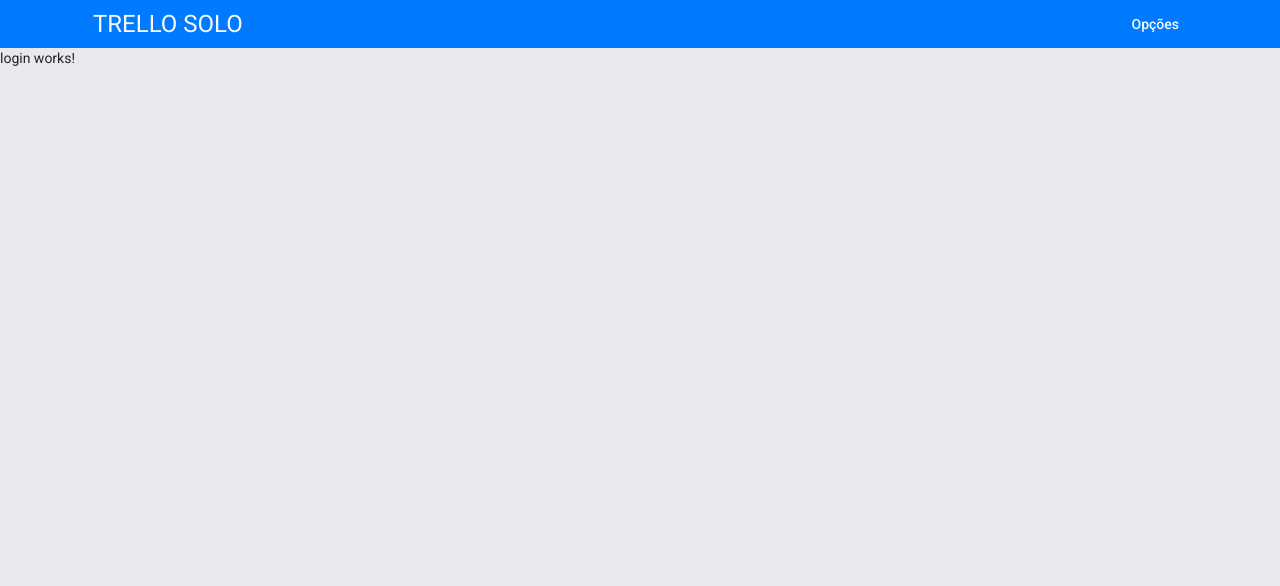
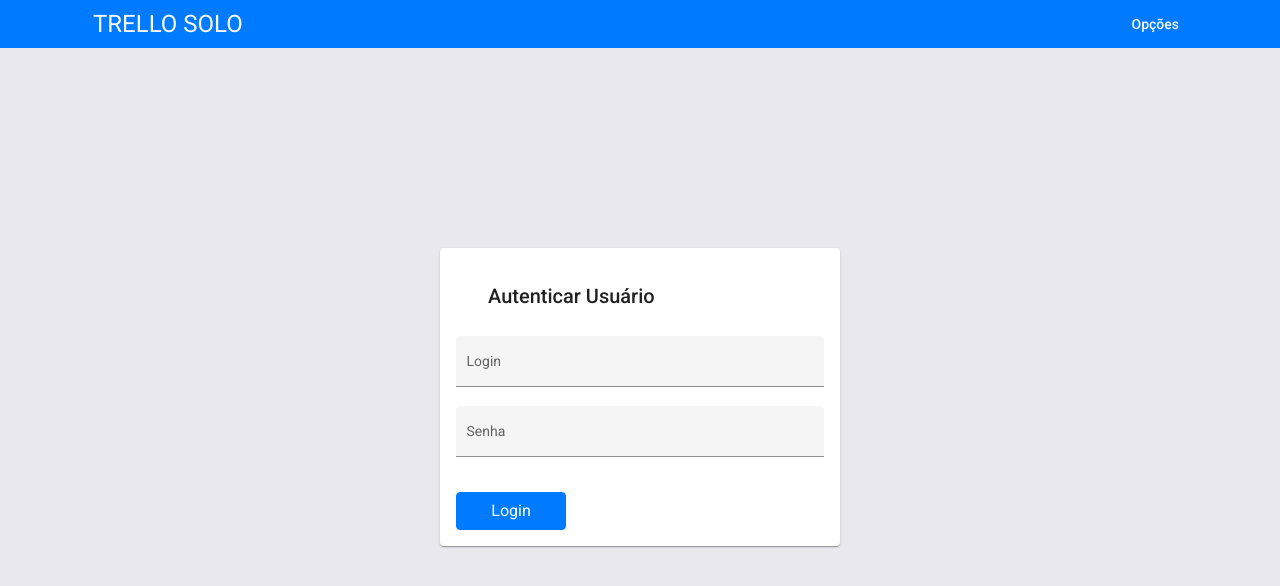
Before and after one commit to EmanuelNobrega/Trello-Solo, an Angular app in the folder frontend/: page /login in a window 1280 px wide. Shown: the top 586 px of the page. Built offline with nearby package versions, Linux system fonts and the light colour scheme.

Commit message:
login estatico ok

```diff
--- a/frontend/src/app/components/login/login.component.html
+++ b/frontend/src/app/components/login/login.component.html
@@ -1 +1,19 @@
-<p>login works!</p>
+<div class="logincont">
+    <mat-card class="mat-card-login" fxFlex="20%">
+      <mat-card-header>
+        <h2 class="loginheader">Autenticar Usuário</h2>
+      </mat-card-header>
+
+      <mat-form-field class="example-full-width" appearance="fill">
+        <mat-label>Login</mat-label>
+        <input matInput type="text">
+      </mat-form-field>
+
+      <mat-form-field class="example-full-width mb-3" appearance="fill">
+        <mat-label>Senha</mat-label>
+        <input matInput type="password" placeholder="********">
+      </mat-form-field>
+
+      <button type="button" class="btn btn-primary insertbtn" style="width: 110px;">Login</button>
+    </mat-card>
+</div>
--- a/frontend/src/app/components/login/login.component.scss
+++ b/frontend/src/app/components/login/login.component.scss
@@ -0,0 +1,20 @@
+.logincont {
+    display: flex;
+
+    .loginheader{
+        margin: 1rem 1rem 1.5rem 0;
+    }
+}
+
+.mat-card-login {
+    margin: 200px auto;
+    width: 400px;
+}
+.mat-card {
+    display: flex;
+    flex-direction: column;
+
+    .mat-card-header .mat-card-title {
+        font-size: 14px;
+    }
+}
--- a/frontend/src/app/components/signup/signup.component.html
+++ b/frontend/src/app/components/signup/signup.component.html
@@ -1,29 +1,3 @@
-<!-- <div class="container">
-  <div class="card form-signup-card">
-    <form>
-      <h2 class="mb-5">Cadastrar Usuário</h2>
-      <div class="mb-3">
-        <label for="nomeinput" class="form-label">Nome</label>
-        <input [(ngModel)]="user.nome" type="text" class="form-control" id="nomeinput" name="nome"/>
-      </div>
-      <div class="mb-3">
-        <label for="logininput" class="form-label">Login</label>
-        <input [(ngModel)]="user.login" type="text" class="form-control" id="logininput" name="login"/>
-      </div>
-      <div class="mb-3">
-        <label for="emailinput" class="form-label">Email address</label>
-        <input [(ngModel)]="user.email" type="email" class="form-control" id="emailinput" name="email"/>
-      </div>
-      <div class="mb-5">
-        <label for="senhainput" class="form-label">Password</label>
-        <input [(ngModel)]="user.senha" type="password" class="form-control" id="senhainput" name="senha"/>
-      </div>
-      <button type="submit" class="btn btn-primary" (click)="insertUser()">Cadastrar</button>
-    </form>
-  </div>
-</div> -->
-
-
 <div class="signupcont">
     <mat-card class="mat-card-signup" fxFlex="20%">
       <mat-card-header>
@@ -50,7 +24,7 @@
         <input [(ngModel)]="user.senha" matInput type="password" placeholder="********">
       </mat-form-field>
 
-      <mat-form-field class="example-full-width" appearance="fill">
+      <mat-form-field class="example-full-width mb-3" appearance="fill">
         <mat-label>Repita Senha</mat-label>
         <input [(ngModel)]="senha_rep" matInput type="password" placeholder="********">
       </mat-form-field>
--- a/frontend/src/app/components/signup/signup.component.scss
+++ b/frontend/src/app/components/signup/signup.component.scss
@@ -13,7 +13,7 @@
 
 .mat-card-signup {
     margin: 200px auto;
-    width: 500px;
+    width: 400px;
 }
 .mat-card {
     display: flex;
@@ -23,10 +23,3 @@
         font-size: 14px;
     }
 }
-
-.home_header {
-    width: 320px;
-    padding: 15px;
-    text-align: center;
-    border-radius: .3rem;
-}
--- a/frontend/src/app/components/signup/signup.component.ts
+++ b/frontend/src/app/components/signup/signup.component.ts
@@ -2,9 +2,6 @@ import { Component, OnInit } from '@angular/core';
 import { Router } from '@angular/router';
 import { UserService } from '../../shared/services/user.service';
 import { User } from '../../shared/model/user';
-import { MatSnackBar } from '@angular/material/snack-bar';
-
-
 
 @Component({
   selector: 'app-signup',
```
